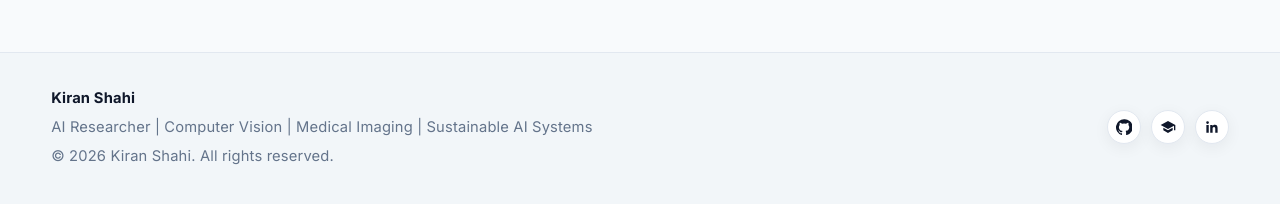
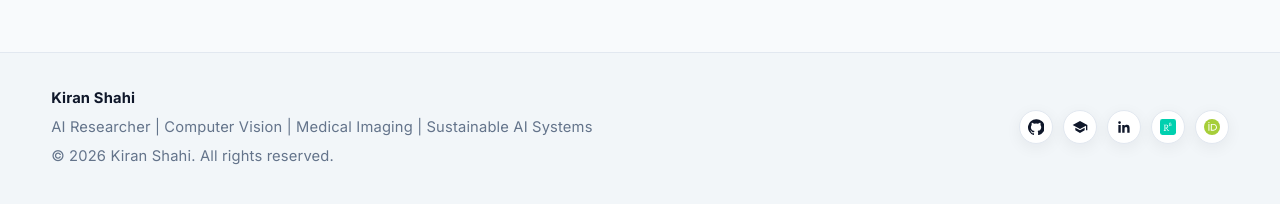
Before and after one commit to kiranshahi/kiranshahi.github.io, a Jekyll site: the page built from index.html, in a window 1280 px wide and 900 px high, scrolled down 1439 px. Shown: the part 692-896 px from the top of the window. Built offline with Jekyll 4.4.1, drawn with Linux system fonts in a browser that asks for light colours.

Commit message:
Add ResearchGate and ORCID links to footer

```diff
--- a/_includes/footer.html
+++ b/_includes/footer.html
@@ -15,6 +15,12 @@
       <a href="{{ site.social.linkedin }}" target="_blank" rel="noopener" aria-label="LinkedIn">
         <svg viewBox="0 0 24 24" aria-hidden="true"><path d="M20.45 20.45h-3.56v-5.57c0-1.33-.03-3.03-1.85-3.03-1.85 0-2.14 1.44-2.14 2.94v5.66H9.34V9h3.42v1.56h.05c.48-.9 1.63-1.85 3.35-1.85 3.58 0 4.24 2.36 4.24 5.42v6.32zM5.34 7.43a2.06 2.06 0 1 1 0-4.12 2.06 2.06 0 0 1 0 4.12zM7.12 20.45H3.56V9h3.56v11.45z"/></svg>
       </a>
+      <a href="{{ site.social.researchgate }}" target="_blank" rel="noopener" aria-label="ResearchGate">
+      <svg xmlns="http://www.w3.org/2000/svg" aria-label="Research Gate" role="img" viewBox="0 0 512 512" fill="#000000"><g id="SVGRepo_bgCarrier" stroke-width="0"></g><g id="SVGRepo_tracerCarrier" stroke-linecap="round" stroke-linejoin="round"></g><g id="SVGRepo_iconCarrier"> <rect width="512" height="512" rx="15%" fill="#00d0af"></rect> <g fill="#feffff"> <path d="m271 383c-15-4-23-10-36-26-9-12-26-39-35-53l-6-11h-24l0 34c1 43 0 42 19 45l10 1 0 4 0 4h-80l0-4c0-4 1-4 9-6 10-2 14-5 15-14 1-4 1-31 1-79-0-70-1-72-3-77-3-5-7-7-18-8-4-1-5-1-5-5v-4l43-1c55-1 65 0 81 11 15 10 22 24 20 43-1 21-17 42-37 50-4 1-7 3-7 3 0 2 17 28 28 43 15 21 27 32 36 37 4 2 9 3 10 3 3 0 3 1 3 4 0 3-1 5-2 5-5 2-19 2-26 0zm-57-109c14-7 22-18 23-35 1-13-2-22-10-30-9-10-25-14-48-12l-10 1v39c0 36 0 40 2 40 1 0 9 1 18 0 14-0 17-1 24-4z"></path> <path d="m321 228c-25-4-34-20-32-61 1-21 3-30 11-38 7-7 13-9 25-10 13-1 21 2 29 8 5 4 9 10 9 13 0 1-3 2-6 4l-6 3-3-3c-5-6-9-9-14-11-10-3-20 2-25 11-3 5-3 6-3 29 0 22 0 25 3 29 4 7 12 11 21 10 13-1 20-10 20-24v-7l-10-0-10-0v-13h36l-0 15c-0 12-1 16-3 22-6 15-23 24-42 22z"></path> </g> </g></svg>
+      </a>
+      <a href="{{ site.social.orcid }}" target="_blank" rel="noopener" aria-label="ORCID">
+      <svg xmlns="http://www.w3.org/2000/svg" aria-label="Orcid" role="img" viewBox="0 0 512 512" fill="#000000"><g id="SVGRepo_bgCarrier" stroke-width="0"></g><g id="SVGRepo_tracerCarrier" stroke-linecap="round" stroke-linejoin="round"></g><g id="SVGRepo_iconCarrier"><rect width="512" height="512" rx="15%" fill="#ffffff"></rect><circle cx="256" cy="256" r="256" fill="#a6ce39"></circle><path d="m173 372h-31v-214h31zm45-214h83c79 0 114 57 114 107 0 55-43 107-114 107h-84zm31 187h49c70 0 86-53 86-79 0-43-27-79-87-79h-47zm-71-231c0 11-9 20-20 20s-20-9-20-20a20 20 0 0 1 20-20c11 0 20 9 20 20z" fill="#ffffff"></path></g></svg>
+      </a>
     </div>
   </div>
 </footer>
```
